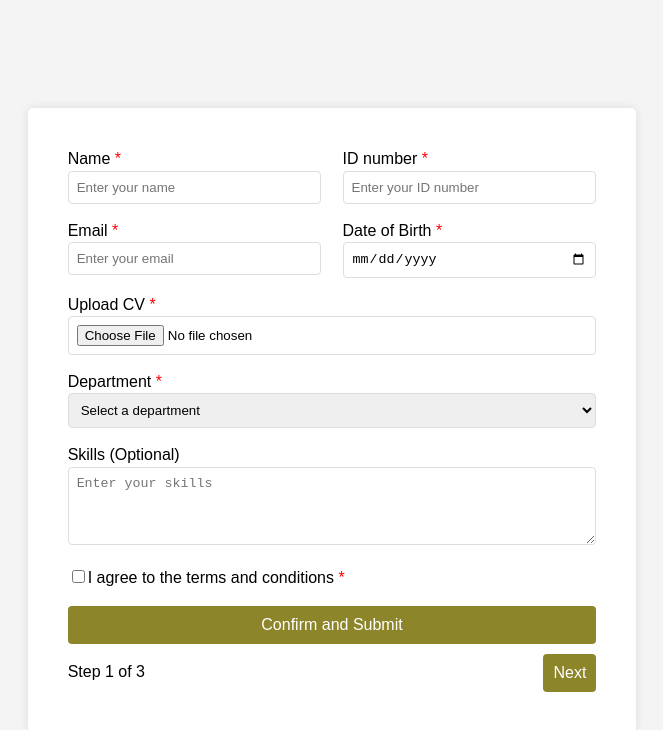
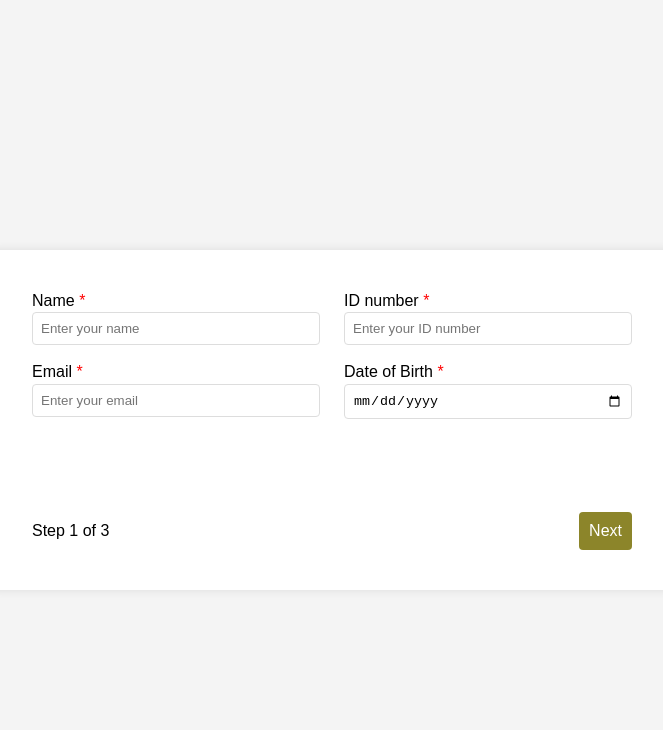
Before and after one commit to shaulov/Wizard-React, a React (Vite) app: page / in a window 1280 px wide. Shown: the top 730 px of the page, without its empty margins (308-971 px from the left). Built offline with nearby package versions, Linux system fonts and the light colour scheme.

Commit message:
feat: add fields

```diff
--- a/src/components/app/app.css
+++ b/src/components/app/app.css
@@ -20,40 +20,15 @@ h1 {
 }
 
 form {
+    display: grid;
+    align-content: space-between;
+    box-sizing: border-box;
+    min-width: 680px;
+    height: 340px;
     padding: 40px;
     background: #fff;
     border-radius: 5px;
     box-shadow: 0 0 10px rgba(0, 0, 0, 0.1);
-}
-
-fieldset {
-    margin: 0;
-    padding: 0;
-    border: none;
-}
-
-.form-group {
-    display: flex;
-    gap: 4%;
-
-}
-
-.form-group > div {
-    width: 100%;
-}
-
-input:not([type="checkbox"]),
-select,
-textarea {
-    box-sizing: border-box;
-    width: 100%;
-    padding: 8px;
-    border: 1px solid #ddd;
-    border-radius: 4px;
-}
-
-.form-control {
-    margin-bottom: 16px;
 }
 
 button {
@@ -72,13 +47,3 @@ button {
 button:hover {
     background-color: var(--secondary-color);
 }
-
-.group-two, .group-three {
-    display: none;
-}
-
-@media screen and (max-width: 600px) {
-    .form-group {
-        flex-direction: column;
-    }
-}
--- a/src/components/app/index.tsx
+++ b/src/components/app/index.tsx
@@ -1,6 +1,15 @@
 import { useCallback, useState } from 'react';
+import { FieldOne } from '../fields/field-one.tsx';
+import { FieldTwo } from '../fields/field-two';
+import { FieldThree } from '../fields/field-three';
 import { ButtonControls } from '../button-controls';
 import './app.css';
+
+const fields = [
+    <FieldOne />,
+    <FieldTwo />,
+    <FieldThree />
+];
 
 function App() {
     const [step, setStep] = useState(0);
@@ -17,109 +26,15 @@ function App() {
 
     return (
         <form id="myForm">
-            <fieldset id="one">
-                <div className="form-group">
-                    <div className="form-control">
-                        <label htmlFor="name">
-                            Name <span style={{ color: 'red' }}>*</span>
-                        </label>
-                        <input
-                            type="text"
-                            id="name"
-                            name="name"
-                            placeholder="Enter your name"
-                        />
-                    </div>
+            {fields[step]}
 
-                    <div className="form-control">
-                        <label htmlFor="idNum">
-                            ID number <span style={{ color: 'red' }}>*</span>
-                        </label>
-                        <input
-                            type="number"
-                            id="idNum"
-                            name="idNum"
-                            placeholder="Enter your ID number"
-                        />
-                    </div>
-                </div>
-
-                <div className="form-group">
-                    <div className="form-control">
-                        <label htmlFor="email">
-                            Email <span style={{ color: 'red' }}>*</span>
-                        </label>
-                        <input
-                            type="email"
-                            id="email"
-                            name="email"
-                            placeholder="Enter your email"
-                        />
-                    </div>
-
-                    <div className="form-control">
-                        <label htmlFor="birthdate">
-                            Date of Birth{' '}
-                            <span style={{ color: 'red' }}>*</span>
-                        </label>
-                        <input
-                            type="date"
-                            id="birthdate"
-                            name="birthdate"
-                            max="2006-10-01"
-                            min="1924-01-01"
-                        />
-                    </div>
-                </div>
-            </fieldset>
-
-            <fieldset id="two">
-                <div className="form-control">
-                    <label htmlFor="document">
-                        Upload CV <span style={{ color: 'red' }}>*</span>
-                    </label>
-                    <input type="file" name="document" id="document" />
-                </div>
-
-                <div className="form-control">
-                    <label htmlFor="department">
-                        Department <span style={{ color: 'red' }}>*</span>
-                    </label>
-                    <select id="department" name="department">
-                        <option value="">Select a department</option>
-                        <option value="hr">Human Resources</option>
-                        <option value="it">Information Technology</option>
-                        <option value="finance">Finance</option>
-                    </select>
-                </div>
-            </fieldset>
-
-            <fieldset id="three">
-                <div className="form-control">
-                    <label htmlFor="skills">Skills (Optional)</label>
-                    <textarea
-                        id="skills"
-                        name="skills"
-                        rows={4}
-                        placeholder="Enter your skills"
-                    ></textarea>
-                </div>
-                <div className="form-control">
-                    <input type="checkbox" name="terms" id="terms" />
-                    <label htmlFor="terms">
-                        I agree to the terms and conditions{' '}
-                        <span style={{ color: 'red' }}>*</span>
-                    </label>
-                </div>
-
-                <button id="btn" type="submit">
-                    Confirm and Submit
-                </button>
-            </fieldset>
+            {step === fields.length - 1 && (
+                <button type="submit">Confirm and Submit</button>
+            )}
 
             <ButtonControls
                 step={step}
-                stepsLength={3}
+                stepsLength={fields.length}
                 onPreviousClick={handlePrevStep}
                 onNextClick={handleNextStep}
             />
--- /dev/null
+++ b/src/components/fields/field-one.tsx
@@ -0,0 +1,62 @@
+import styles from './fields.module.css';
+
+function FieldOne() {
+    return (
+        <fieldset>
+            <div className={styles.formGroup}>
+                <div className={styles.formControl}>
+                    <label htmlFor="name">
+                        Name <span style={{ color: 'red' }}>*</span>
+                    </label>
+                    <input
+                        type="text"
+                        id="name"
+                        name="name"
+                        placeholder="Enter your name"
+                    />
+                </div>
+
+                <div className={styles.formControl}>
+                    <label htmlFor="idNum">
+                        ID number <span style={{ color: 'red' }}>*</span>
+                    </label>
+                    <input
+                        type="number"
+                        id="idNum"
+                        name="idNum"
+                        placeholder="Enter your ID number"
+                    />
+                </div>
+            </div>
+
+            <div className={styles.formGroup}>
+                <div className={styles.formControl}>
+                    <label htmlFor="email">
+                        Email <span style={{ color: 'red' }}>*</span>
+                    </label>
+                    <input
+                        type="email"
+                        id="email"
+                        name="email"
+                        placeholder="Enter your email"
+                    />
+                </div>
+
+                <div className={styles.formControl}>
+                    <label htmlFor="birthdate">
+                        Date of Birth <span style={{ color: 'red' }}>*</span>
+                    </label>
+                    <input
+                        type="date"
+                        id="birthdate"
+                        name="birthdate"
+                        max="2006-10-01"
+                        min="1924-01-01"
+                    />
+                </div>
+            </div>
+        </fieldset>
+    );
+}
+
+export { FieldOne };
--- /dev/null
+++ b/src/components/fields/field-three.tsx
@@ -0,0 +1,26 @@
+import styles from './fields.module.css';
+
+function FieldThree() {
+    return (
+        <fieldset>
+            <div className={styles.formControl}>
+                <label htmlFor="skills">Skills (Optional)</label>
+                <textarea
+                    id="skills"
+                    name="skills"
+                    rows={4}
+                    placeholder="Enter your skills"
+                ></textarea>
+            </div>
+            <div className={styles.formControl}>
+                <input type="checkbox" name="terms" id="terms" />
+                <label htmlFor="terms">
+                    I agree to the terms and conditions{' '}
+                    <span style={{ color: 'red' }}>*</span>
+                </label>
+            </div>
+        </fieldset>
+    );
+}
+
+export { FieldThree };
--- /dev/null
+++ b/src/components/fields/field-two.tsx
@@ -0,0 +1,28 @@
+import styles from './fields.module.css';
+
+function FieldTwo() {
+    return (
+        <fieldset>
+            <div className={styles.formControl}>
+                <label htmlFor="document">
+                    Upload CV <span style={{ color: 'red' }}>*</span>
+                </label>
+                <input type="file" name="document" id="document" />
+            </div>
+
+            <div className={styles.formControl}>
+                <label htmlFor="department">
+                    Department <span style={{ color: 'red' }}>*</span>
+                </label>
+                <select id="department" name="department">
+                    <option value="">Select a department</option>
+                    <option value="hr">Human Resources</option>
+                    <option value="it">Information Technology</option>
+                    <option value="finance">Finance</option>
+                </select>
+            </div>
+        </fieldset>
+    );
+}
+
+export { FieldTwo };
--- /dev/null
+++ b/src/components/fields/fields.module.css
@@ -0,0 +1,35 @@
+fieldset {
+    margin: 0;
+    padding: 0;
+    border: none;
+}
+
+.formGroup {
+    display: flex;
+    gap: 4%;
+
+}
+
+.formGroup > div {
+    width: 100%;
+}
+
+@media screen and (max-width: 600px) {
+    .formGroup {
+        flex-direction: column;
+    }
+}
+
+input:not([type="checkbox"]),
+select,
+textarea {
+    box-sizing: border-box;
+    width: 100%;
+    padding: 8px;
+    border: 1px solid #ddd;
+    border-radius: 4px;
+}
+
+.formControl {
+    margin-bottom: 16px;
+}
```
